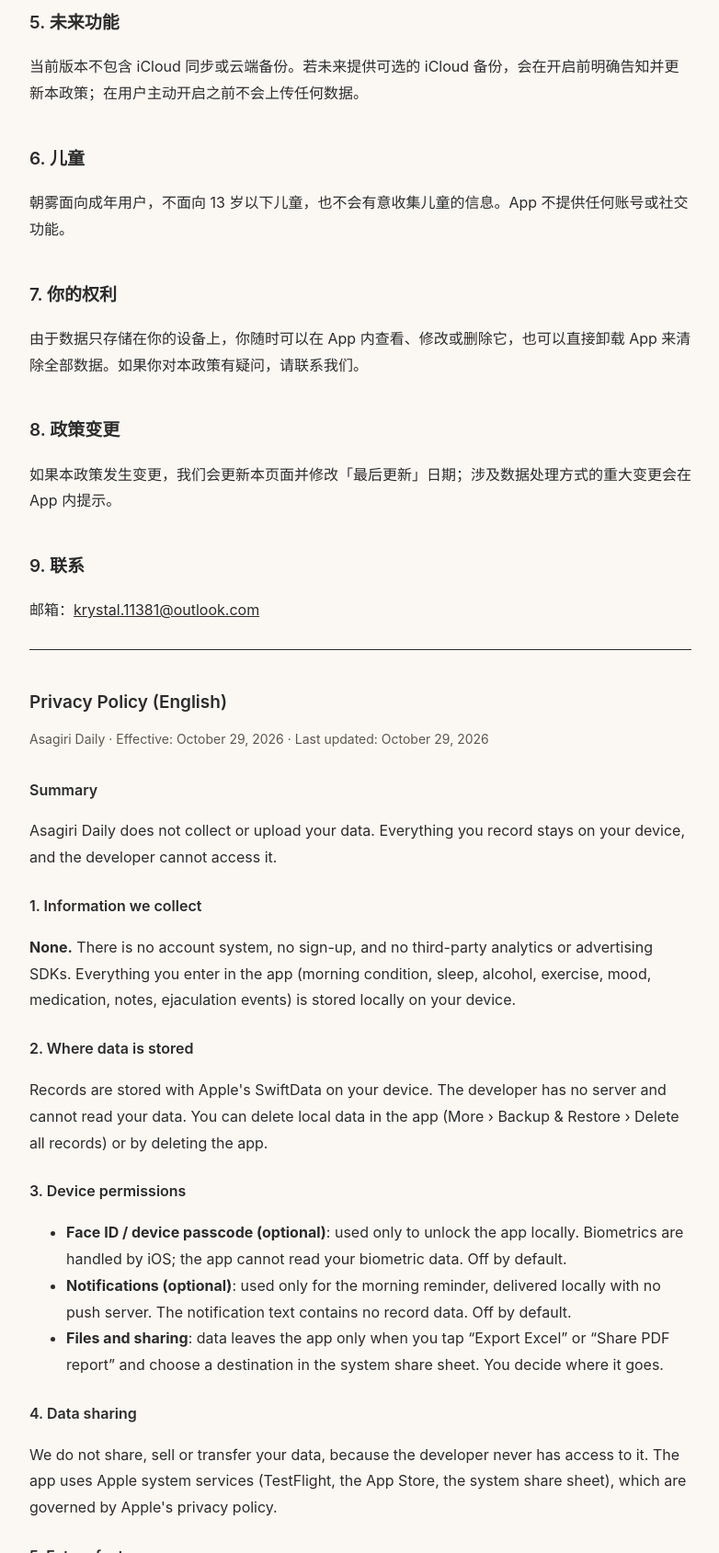
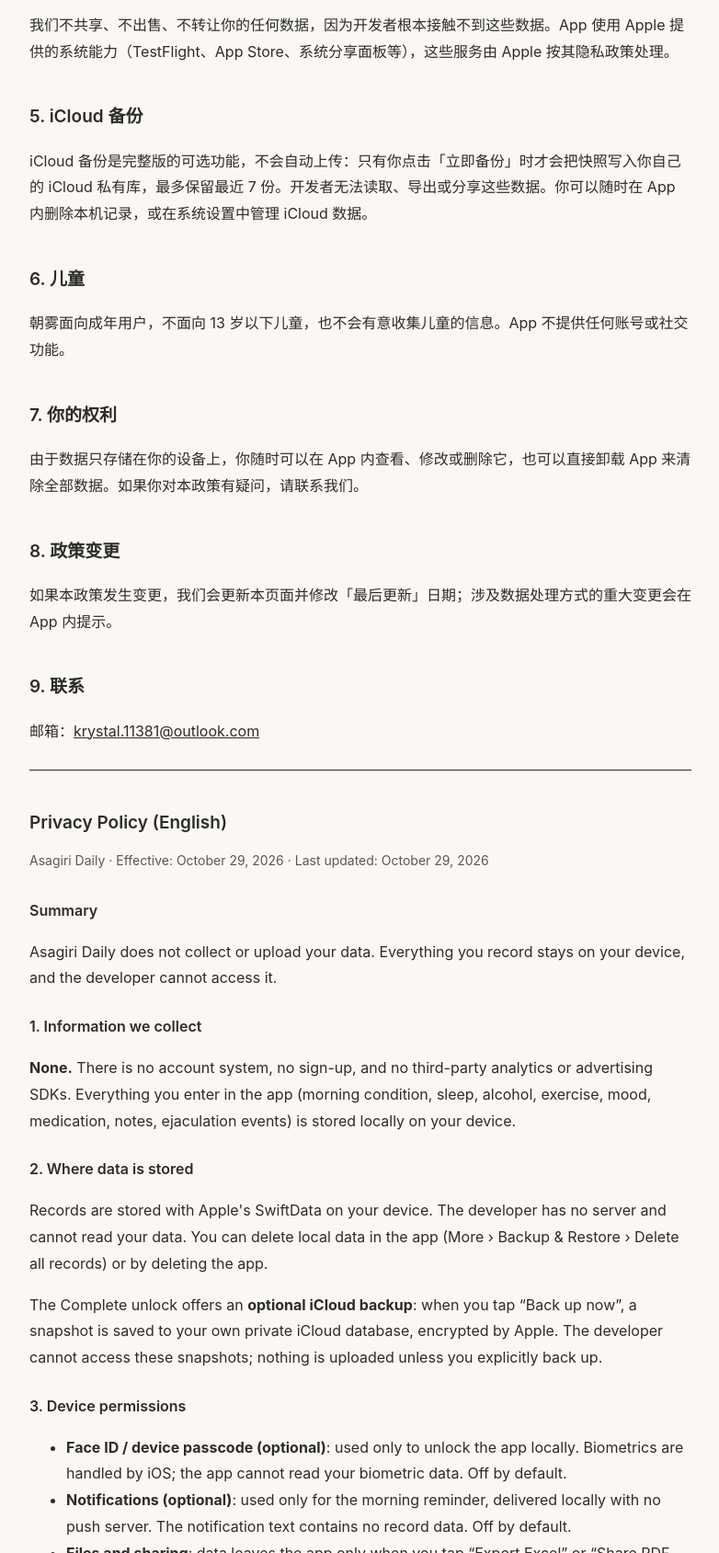
Before and after one commit to asagiri-app/asagiri-legal, a plain HTML site: page privacy/index.html in a window 1280 px wide. Shown: the part 1111-2800 px from the top of the page at 92% size, without its empty margins (248-1030 px from the left). Drawn offline with Linux system fonts and the light colour scheme.

Commit message:
隐私政策补充可选的 iCloud 备份说明

```diff
--- a/privacy/index.html
+++ b/privacy/index.html
@@ -39,6 +39,7 @@
 
   <h2>2. 数据存储在哪里</h2>
   <p>记录使用 Apple 的 SwiftData 保存在你的设备本地。开发者没有服务器，也无法读取这些数据。卸载 App 或使用「更多 › 备份与恢复 › 删除全部记录」即可删除本机数据。</p>
+  <p>完整版提供<strong>可选的 iCloud 备份</strong>：开启并手动备份后，记录快照会保存在你自己的 iCloud 私有库中，由 Apple 加密存储。开发者无法访问这些快照；是否备份由你主动操作决定，未备份时数据只在本机。</p>
 
   <h2>3. 设备权限</h2>
   <ul>
@@ -50,8 +51,8 @@
   <h2>4. 数据共享</h2>
   <p>我们不共享、不出售、不转让你的任何数据，因为开发者根本接触不到这些数据。App 使用 Apple 提供的系统能力（TestFlight、App Store、系统分享面板等），这些服务由 Apple 按其隐私政策处理。</p>
 
-  <h2>5. 未来功能</h2>
-  <p>当前版本不包含 iCloud 同步或云端备份。若未来提供可选的 iCloud 备份，会在开启前明确告知并更新本政策；在用户主动开启之前不会上传任何数据。</p>
+  <h2>5. iCloud 备份</h2>
+  <p>iCloud 备份是完整版的可选功能，不会自动上传：只有你点击「立即备份」时才会把快照写入你自己的 iCloud 私有库，最多保留最近 7 份。开发者无法读取、导出或分享这些数据。你可以随时在 App 内删除本机记录，或在系统设置中管理 iCloud 数据。</p>
 
   <h2>6. 儿童</h2>
   <p>朝雾面向成年用户，不面向 13 岁以下儿童，也不会有意收集儿童的信息。App 不提供任何账号或社交功能。</p>
@@ -74,6 +75,7 @@
   <p><strong>None.</strong> There is no account system, no sign-up, and no third-party analytics or advertising SDKs. Everything you enter in the app (morning condition, sleep, alcohol, exercise, mood, medication, notes, ejaculation events) is stored locally on your device.</p>
   <h3>2. Where data is stored</h3>
   <p>Records are stored with Apple's SwiftData on your device. The developer has no server and cannot read your data. You can delete local data in the app (More › Backup &amp; Restore › Delete all records) or by deleting the app.</p>
+  <p>The Complete unlock offers an <strong>optional iCloud backup</strong>: when you tap “Back up now”, a snapshot is saved to your own private iCloud database, encrypted by Apple. The developer cannot access these snapshots; nothing is uploaded unless you explicitly back up.</p>
   <h3>3. Device permissions</h3>
   <ul>
     <li><strong>Face ID / device passcode (optional)</strong>: used only to unlock the app locally. Biometrics are handled by iOS; the app cannot read your biometric data. Off by default.</li>
@@ -81,9 +83,9 @@
     <li><strong>Files and sharing</strong>: data leaves the app only when you tap “Export Excel” or “Share PDF report” and choose a destination in the system share sheet. You decide where it goes.</li>
   </ul>
   <h3>4. Data sharing</h3>
-  <p>We do not share, sell or transfer your data, because the developer never has access to it. The app uses Apple system services (TestFlight, the App Store, the system share sheet), which are governed by Apple's privacy policy.</p>
+  <p>We do not share, sell or transfer your data, because the developer never has access to it. The app uses Apple system services (TestFlight, the App Store, the system share sheet), which are governed by Apple's privacy policy. Optional iCloud backups are stored in the user's own private iCloud database and cannot be read by the developer.</p>
   <h3>5. Future features</h3>
-  <p>This version does not include iCloud sync or cloud backup. If an optional iCloud backup is added later, we will disclose it before it is enabled and update this policy; no data will be uploaded unless you explicitly turn it on.</p>
+  <p>iCloud backup is an optional part of the Complete unlock. It never runs automatically: only when you tap “Back up now” is a snapshot written to your own private iCloud database, keeping the latest 7. The developer cannot read, export or share it. You can delete local records in the app, or manage iCloud data in the system Settings.</p>
   <h3>6. Children</h3>
   <p>Asagiri Daily is intended for adults and is not directed to children under 13. The app has no account or social features and does not knowingly collect data from children.</p>
   <h3>7. Your choices</h3>
```
